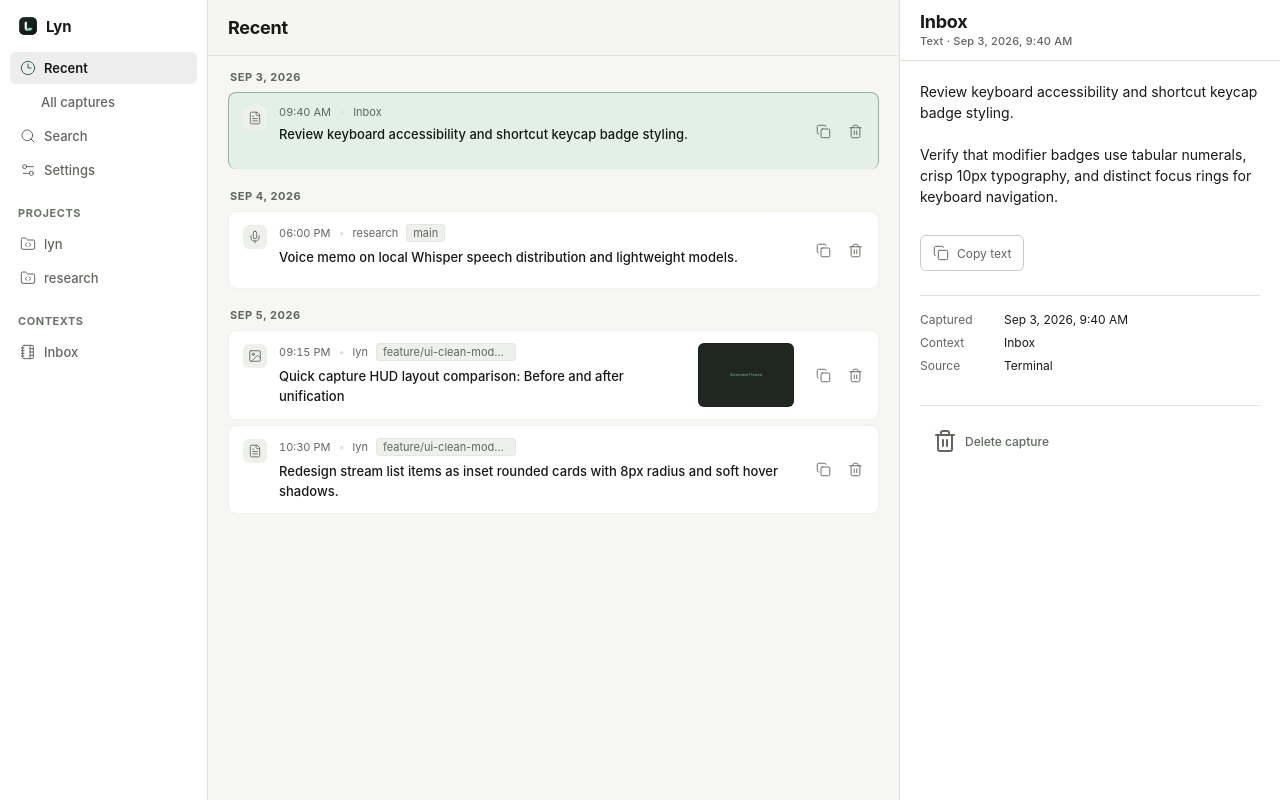
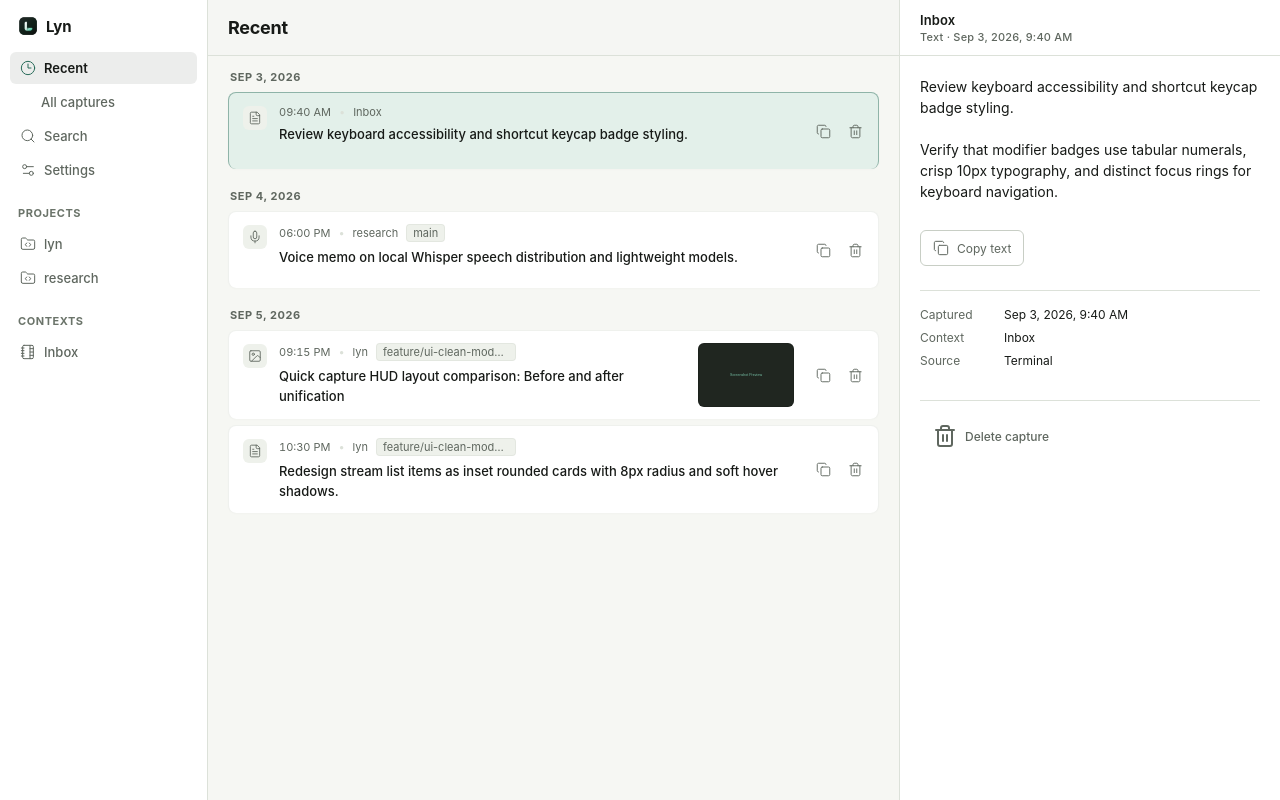
Before and after one commit to mibienpanjoe/lyn, a Svelte app: page / in a window 1280 px wide. Both pictures are taken after a click on the button 518 px from the left and 131 px from the top of the page. Built offline with nearby package versions, Linux system fonts and the light colour scheme; some icons are missing.

Commit message:
fix(library): stop using the project name as the capture detail title
The context belongs in a quiet locator so the note itself stays the focus, especially on the compact header next to back navigation.

```diff
--- a/src/lib/i18n.ts
+++ b/src/lib/i18n.ts
@@ -95,6 +95,9 @@ export interface Translations {
   cancelDelete: string;
   deleting: string;
   loadEarlier: string;
+  kindText: string;
+  kindImage: string;
+  kindAudio: string;
 }
 
 const en: Translations = {
@@ -205,6 +208,9 @@ const en: Translations = {
   cancelDelete: 'Cancel',
   deleting: 'Deleting…',
   loadEarlier: 'Load earlier captures',
+  kindText: 'Text',
+  kindImage: 'Screenshot',
+  kindAudio: 'Voice note',
 };
 
 const fr: Translations = {
@@ -320,6 +326,9 @@ const fr: Translations = {
   cancelDelete: 'Annuler',
   deleting: 'Suppression…',
   loadEarlier: 'Charger les captures précédentes',
+  kindText: 'Texte',
+  kindImage: 'Capture d’écran',
+  kindAudio: 'Note vocale',
 };
 
 export function getTranslations(
--- a/src/library/CaptureDetailPanel.svelte
+++ b/src/library/CaptureDetailPanel.svelte
@@ -76,6 +76,21 @@
     const seconds = Math.round(milliseconds / 1000);
     return `${Math.floor(seconds / 60)}:${String(seconds % 60).padStart(2, '0')}`;
   }
+  function kindLabel() {
+    if (capture.kind === 'image') return t.kindImage;
+    if (capture.kind === 'audio') return t.kindAudio;
+    return t.kindText;
+  }
+
+  function heading() {
+    if (capture.kind !== 'text') return kindLabel();
+    return (
+      capture.textBody
+        ?.split('\n')
+        .map((line) => line.trim())
+        .find(Boolean) ?? t.kindText
+    );
+  }
 </script>
 
 <article class="detail-panel" aria-labelledby="capture-detail-title">
@@ -86,12 +101,18 @@
         {backLabel}
       </button>
     {/if}
-    <div>
-      <h2 id="capture-detail-title">{capture.context.name}</h2>
+    <div class="detail-header-identity">
+      <h2 id="capture-detail-title" class="sr-only">{heading()}</h2>
+      <p class="detail-context">
+        <span class="detail-context-name">{capture.context.name}</span>
+        {#if capture.branchName}
+          <span class="detail-context-branch" title={capture.branchName}
+            >{capture.branchName}</span
+          >
+        {/if}
+      </p>
       <p class="detail-eyebrow">
-        {capture.kind[0].toUpperCase() + capture.kind.slice(1)} · {fullDate(
-          capture.capturedAt,
-        )}
+        {kindLabel()} · {fullDate(capture.capturedAt)}
       </p>
     </div>
   </header>
--- a/src/styles.css
+++ b/src/styles.css
@@ -1557,15 +1557,14 @@ kbd {
 }
 
 .detail-eyebrow {
-  margin: 0 0 2px;
+  margin: 0;
   color: var(--color-text-muted);
   font-size: 11px;
   font-weight: 550;
   letter-spacing: 0.02em;
 }
 
-.library-toolbar h1,
-.detail-header h2 {
+.library-toolbar h1 {
   margin: 0;
   color: var(--color-text);
   font-size: 18px;
@@ -2186,6 +2185,45 @@ kbd {
   border-bottom: 1px solid var(--color-divider);
 }
 
+.detail-header-identity {
+  display: grid;
+  min-width: 0;
+  gap: 2px;
+}
+
+.detail-context {
+  display: flex;
+  min-width: 0;
+  align-items: center;
+  gap: var(--space-2);
+  margin: 0;
+}
+
+.detail-context-name {
+  min-width: 0;
+  overflow: hidden;
+  color: var(--color-text);
+  font-size: 13px;
+  font-weight: 600;
+  letter-spacing: 0.01em;
+  text-overflow: ellipsis;
+  white-space: nowrap;
+}
+
+.detail-context-branch {
+  max-width: 160px;
+  overflow: hidden;
+  padding: 1px 6px;
+  border: 1px solid color-mix(in srgb, var(--color-divider) 60%, transparent);
+  border-radius: 4px;
+  background: var(--color-surface-subtle);
+  color: var(--color-text-muted);
+  font-size: 11px;
+  font-weight: 550;
+  text-overflow: ellipsis;
+  white-space: nowrap;
+}
+
 .detail-header > .icon-label-button {
   display: none;
   padding-inline: 0;
@@ -2405,8 +2443,16 @@ kbd {
     display: block;
   }
 
+  .detail-header {
+    flex-direction: column;
+    align-items: stretch;
+    min-height: 0;
+    gap: 6px;
+  }
+
   .detail-header > .icon-label-button {
     display: inline-flex;
+    align-self: flex-start;
   }
 
   .detail-placeholder {
@@ -2465,14 +2511,16 @@ kbd {
     justify-items: start;
   }
 
-  .library-toolbar,
-  .detail-header {
+  .library-toolbar {
     min-height: 68px;
     padding: var(--space-3);
   }
 
-  .library-toolbar h1,
-  .detail-header h2 {
+  .detail-header {
+    padding: var(--space-3);
+  }
+
+  .library-toolbar h1 {
     font-size: 18px;
   }
 
```
Also changed, not shown: 1 other file (tests, documents, lock files or other folders).
